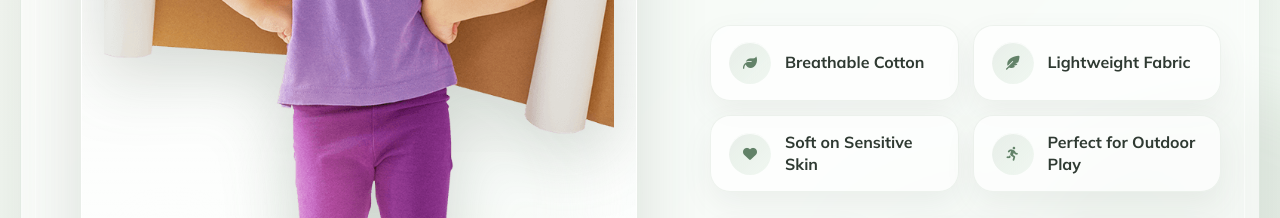
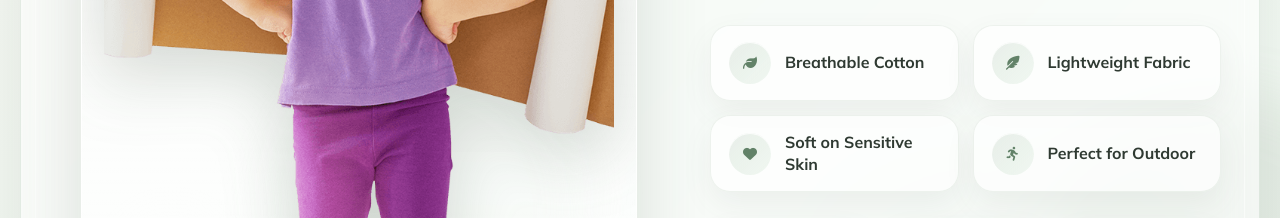
Before and after one commit to Bava29/Little-Loom, a plain HTML site: page index.html in a window 1280 px wide. Shown: the part 4641-4859 px from the top of the page. Drawn offline with Linux system fonts and the light colour scheme.

Commit message:
Add files via upload

```diff
--- a/index.html
+++ b/index.html
@@ -752,7 +752,7 @@
                             <span class="season-feature-icon">
                                 <i class="fa-solid fa-person-running"></i>
                             </span>
-                            <span>Perfect for Outdoor Play</span>
+                            <span>Perfect for Outdoor</span>
                         </div>
 
                     </div>
```
